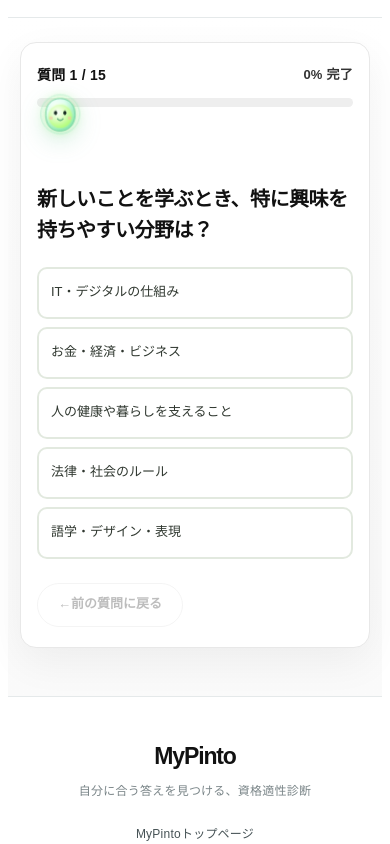
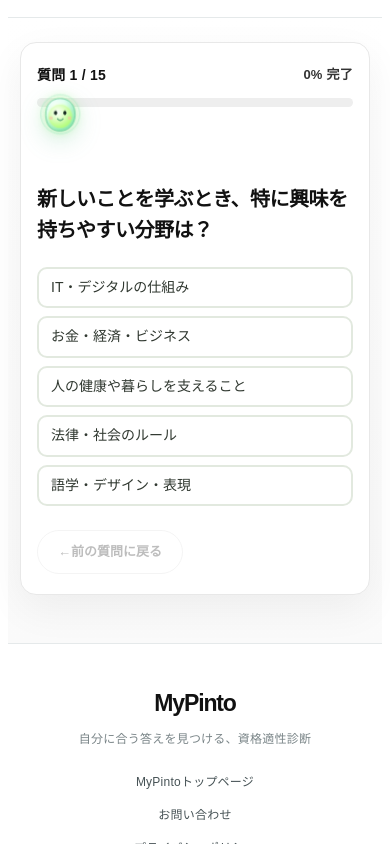
Before and after one commit to my-pinto/my-pinto.github.io, a plain HTML site: page Qualification-Fit-Navigator/index.html in a window 390 px wide. Both pictures are taken after a click on the button "無料で診断をはじめる". Shown: the part 55-899 px from the top of the page. Drawn offline with Linux system fonts and the light colour scheme; a web font is replaced by a local one.

Commit message:
Update index.html

```diff
--- a/Qualification-Fit-Navigator/index.html
+++ b/Qualification-Fit-Navigator/index.html
@@ -581,10 +581,10 @@ footer {
   }
 
   .answer-btn {
-    min-height: 52px;
-    padding: 12px;
-    font-size: 13px;
-  }
+  padding: 9px 12px;
+  font-size: 14px;
+  line-height: 1.4;
+}
 
   .result-card {
     padding: 18px 16px;
```
